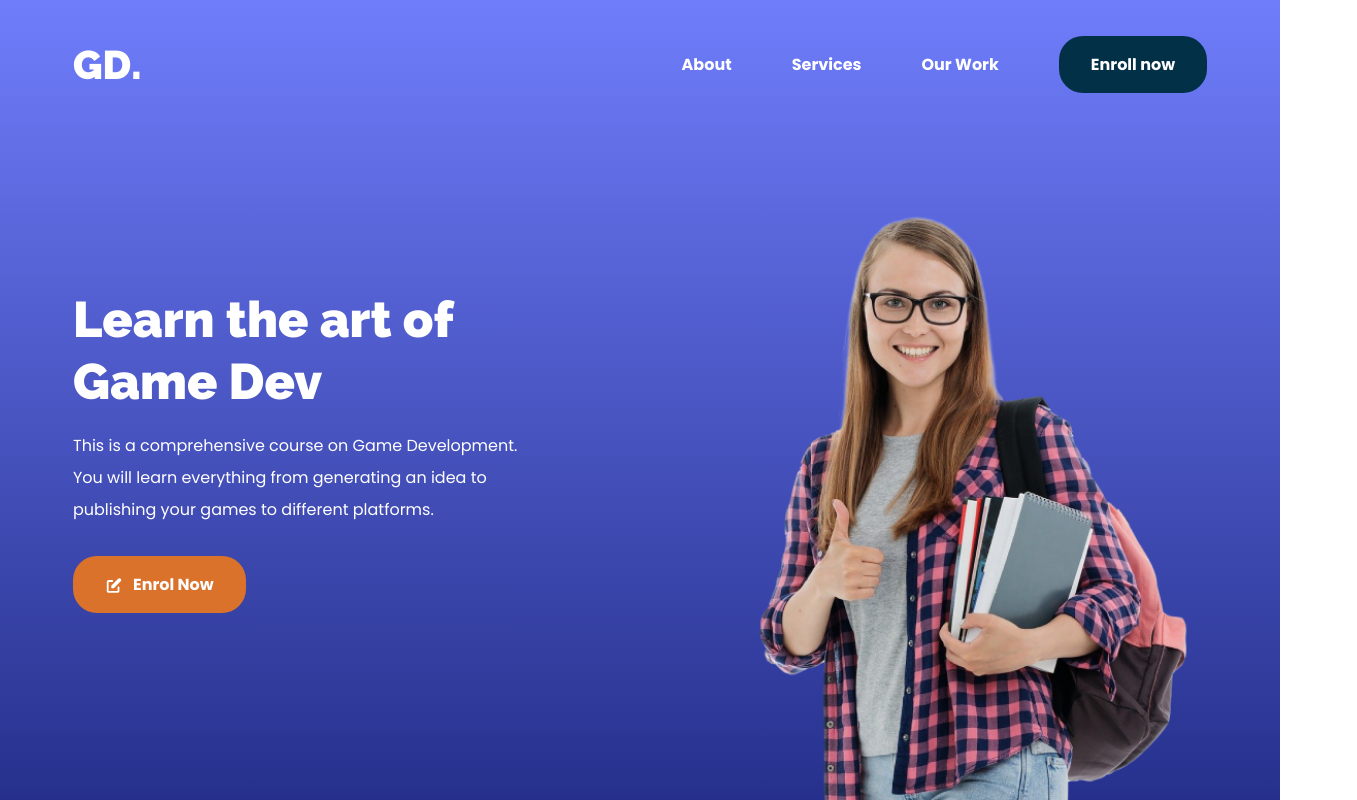
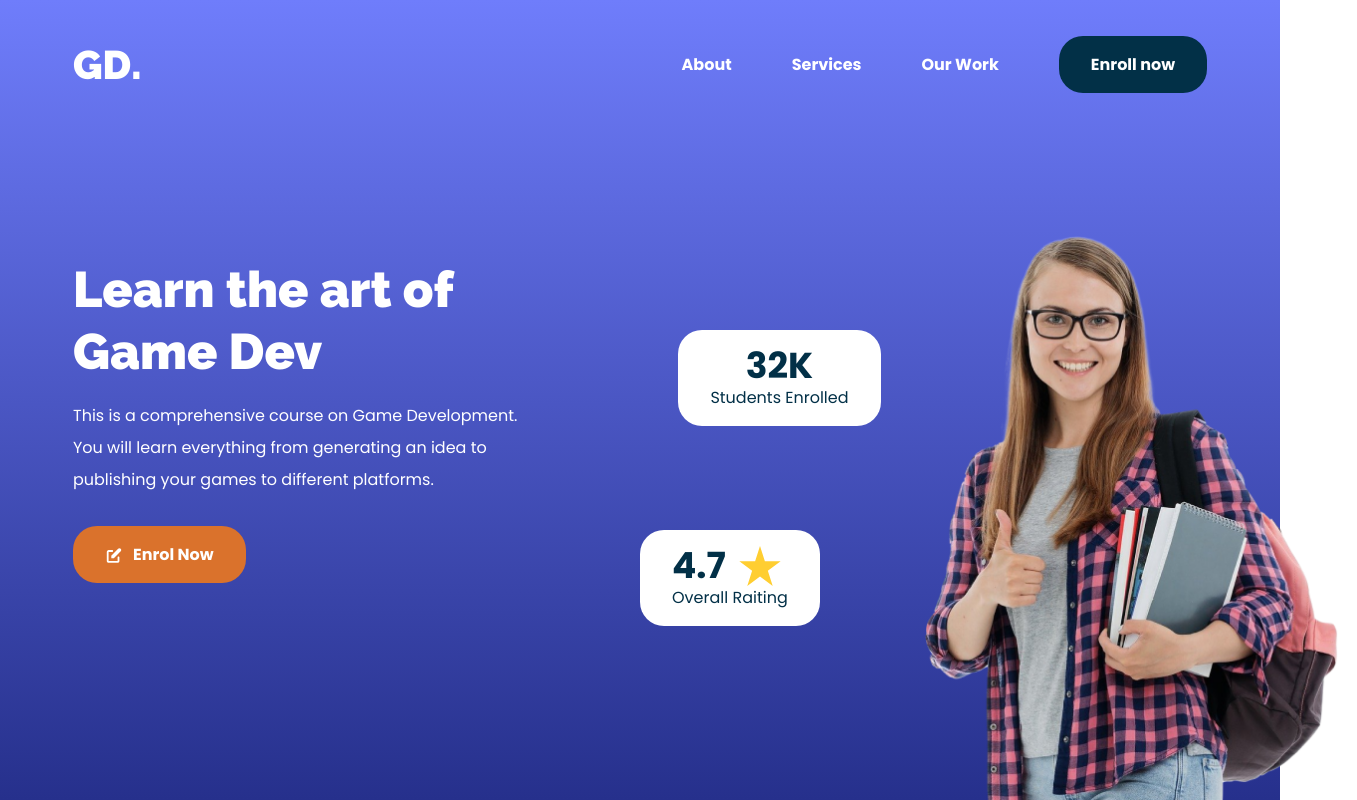
Before and after one commit to JimeBlue/Responsive-Design, a plain HTML site: page index.html in a window 1280 px wide. Shown: the whole page, 1357 px wide, since content can reach past the window. Drawn offline with Linux system fonts and the light colour scheme.

Commit message:
Style achievement cards

```diff
--- a/index.html
+++ b/index.html
@@ -48,20 +48,20 @@
           </div>
           <div class="achievement-cards">
             <div class="achievement-card achievement-card--enrol">
-              <div class="content">
+              <div class="achievement-card__wrapper">
                 <div>
-                  <h3>32K</h3>
+                  <h3 class="achievement-card__heading">32K</h3>
                 </div>
-                <p>Students Enrolled</p>
+                <p class="achievement-card__content">Students Enrolled</p>
               </div>
             </div>
             <div class="achievement-card achievement-card--raiting">
-              <div class="content">
-                <div>
-                  <h3>4.7</h3>
+              <div class="achievement-card__wrapper">
+                <div class="achievement-card--raiting-header">
+                  <h3 class="achievement-card__heading">4.7</h3>
                   <img src="images/star-icon.svg" alt="star icon" />
                 </div>
-                <p>Overall Raiting</p>
+                <p class="achievement-card__content">Overall Raiting</p>
               </div>
             </div>
           </div>
--- a/style.css
+++ b/style.css
@@ -111,11 +111,10 @@ body {
   width: 100%;
   align-items: center;
   justify-content: space-between;
-  padding-top: 60px;
 }
 
 .left {
-  width: 457px;
+  flex: 1;
 }
 
 .left__heading {
@@ -134,17 +133,59 @@ body {
   line-height: 200%;
   color: #ffffff;
   margin-bottom: 30px;
+  width: 457px;
 }
 
 .right {
   align-self: flex-end;
 }
 .right__image {
-  height: 600px;
+  height: 580px;
   vertical-align: middle;
+  transform: translateX(150px);
 }
 /*  achievement cards*/
 
-.achievement-cards {
-  display: none;
+.achievement-card {
+  position: absolute;
 }
+
+.achievement-card__wrapper {
+  border-radius: 24px;
+  background-color: #fff;
+  padding: 8px 32px;
+}
+
+.achievement-card--enrol {
+  left: 53%;
+  top: 330px;
+}
+
+.achievement-card--raiting {
+  left: 50%;
+  top: 530px;
+}
+
+.achievement-card__heading {
+  font-family: var(--poppins-font);
+  font-weight: 700;
+  font-size: 36px;
+  color: var(--dark-blue-color);
+  margin: 0;
+  text-align: center;
+}
+
+.achievement-card__content {
+  font-family: var(--poppins-font);
+  font-weight: 400;
+  font-size: 16px;
+  color: var(--dark-blue-color);
+  margin-top: -8px;
+  margin-bottom: 8px;
+}
+
+.achievement-card--raiting-header {
+  display: flex;
+  align-items: center;
+  gap: 12px;
+}
```
